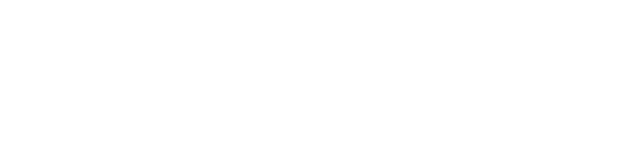
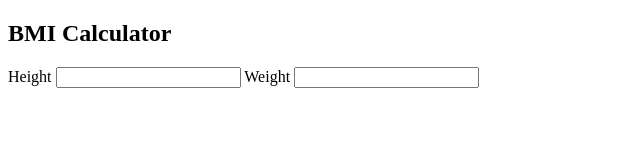
Before and after one commit to andrewbrewer22/resume-exhibit, a plain HTML site: page portfolio/BMIcalc/bmi-index.html in a window 1280 px wide. Shown: the whole page, without its empty margins (0-640 px from the left). Drawn offline with Linux system fonts and the light colour scheme.

Commit message:
started bmi calc

```diff
--- a/portfolio/BMIcalc/bmi-index.html
+++ b/portfolio/BMIcalc/bmi-index.html
@@ -3,8 +3,31 @@
     <head>
         <meta charset="UTF-8">
         <meta name="viewport" content="width=device-width, initial-scale=1.0">
-
+        <link rel="stylesheet" href="./bmi-style.css">
+        <script src="./bmi-code.js"></script>
+        <title>BMI Calculator</title>
     </head>
 
+    <body class="bmi-body">
+
+        <!--Explanation of calculations-->
+        <section>
+            <h2>BMI Calculator</h2>
+        </section>
+
+        <!--User Input section-->
+        <section>
+            <label>Height</label>
+            <input class="">
+            <label>Weight</label>
+            <input>
+        </section>
+
+        <!--Calculated Results-->
+        <section>
+
+        </section>
+
+    </body>
 
 </html>
```
Also changed, not shown: resume-exhibit/index.html (+1 -1 lines).
